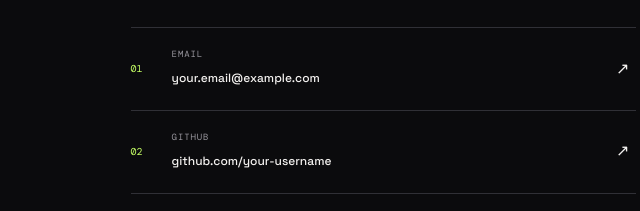
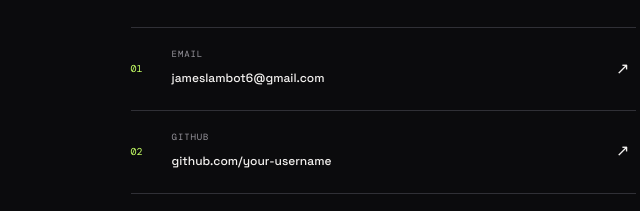
Before and after one commit to jbikesss/MyPortfolio, a plain HTML site: page index.html in a window 1280 px wide. Shown: the part 3862-4073 px from the top of the page, 594-1234 px from the left. Drawn offline with nearby package versions, Linux system fonts and the light colour scheme.

Commit message:
Update email address in contact section

```diff
--- a/index.html
+++ b/index.html
@@ -73,7 +73,7 @@
 
     <section class="contact-section section-wrap" id="contact">
       <div class="contact-main"><p class="eyebrow">04 / HAVE A PROJECT IN MIND?</p><h2>LET'S WORK<br><span class="outline-text">TOGETHER.</span></h2><p>I'm open to learning opportunities, collaboration, and conversations about technology.</p><a class="button button-light" href="mailto:your.email@example.com">SEND ME AN EMAIL <span>↗</span></a></div>
-      <div class="contact-links"><a href="mailto:your.email@example.com"><span>01</span><div><small>EMAIL</small><strong>your.email@example.com</strong></div><b>↗</b></a><a href="https://github.com/" target="_blank" rel="noreferrer"><span>02</span><div><small>GITHUB</small><strong>github.com/your-username</strong></div><b>↗</b></a><a href="https://www.linkedin.com/" target="_blank" rel="noreferrer"><span>03</span><div><small>LINKEDIN</small><strong>Connect professionally</strong></div><b>↗</b></a></div>
+      <div class="contact-links"><a href="mailto:your.email@example.com"><span>01</span><div><small>EMAIL</small><strong>jameslambot6@gmail.com</strong></div><b>↗</b></a><a href="https://github.com/" target="_blank" rel="noreferrer"><span>02</span><div><small>GITHUB</small><strong>github.com/your-username</strong></div><b>↗</b></a><a href="https://www.linkedin.com/" target="_blank" rel="noreferrer"><span>03</span><div><small>LINKEDIN</small><strong>Connect professionally</strong></div><b>↗</b></a></div>
     </section>
   </main>
   <footer class="footer section-wrap"><a class="brand" href="#home"><span class="brand-mark">J.</span><span>JAMES</span></a><span>DESIGNED WITH CURIOSITY · <span id="year"></span></span><a href="#home">BACK TO TOP ↑</a></footer>
```
